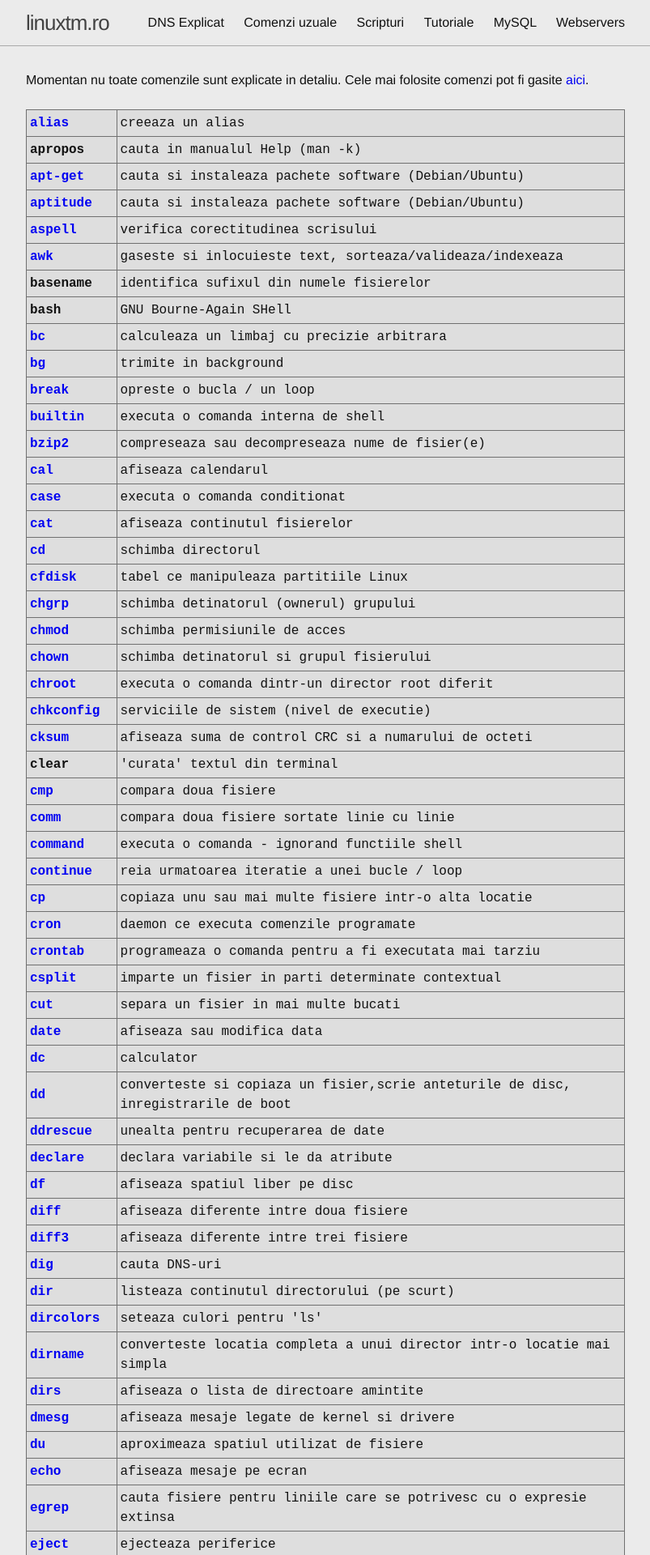
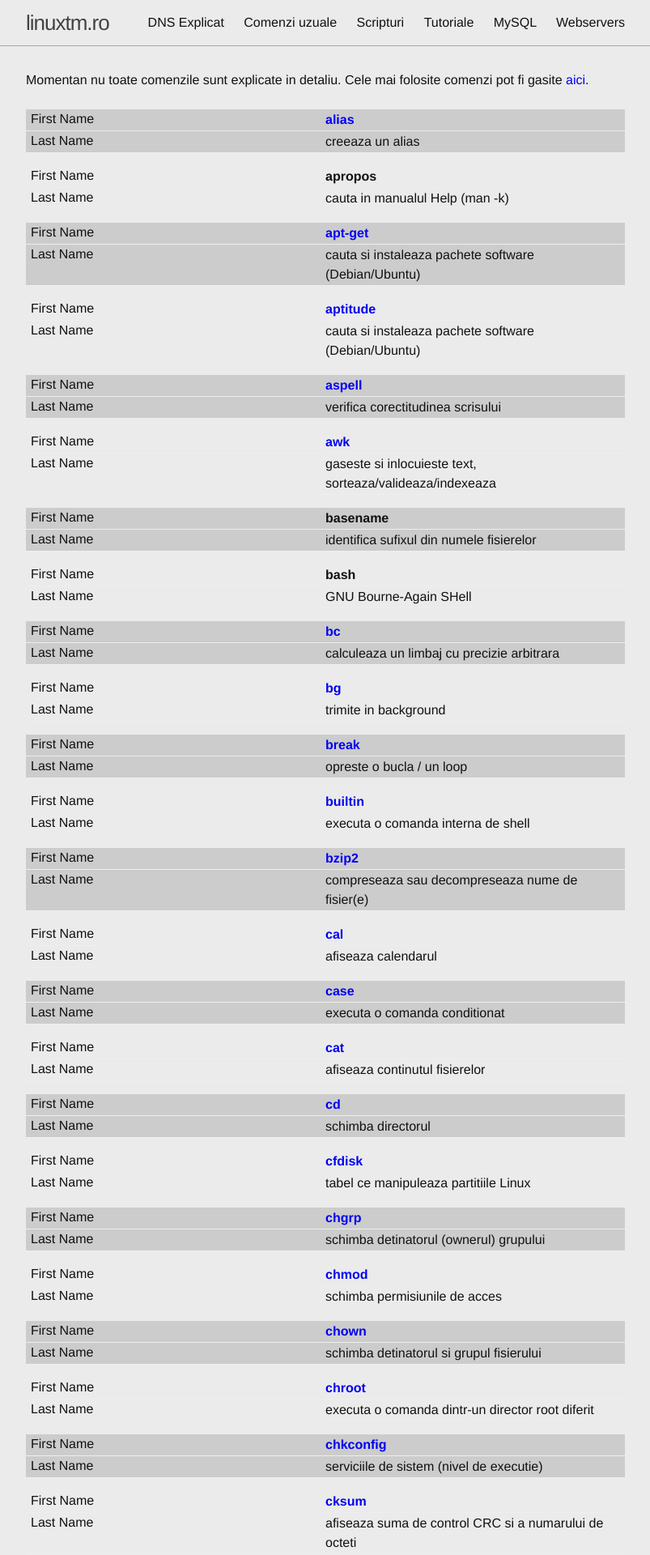
Before and after one commit to linuxtm/linuxtm.github.io, a Jekyll site: the page built from index.html, in a window 1280 px wide. Shown: the top 1920 px of the page at 81% size, without its empty margins (238-1041 px from the left). Built offline with Jekyll 4.4.1, drawn with Linux system fonts in a browser that asks for light colours.

Commit message:
Update main.scss

```diff
--- a/css/main.scss
+++ b/css/main.scss
@@ -3,24 +3,68 @@
 ---
 @charset "utf-8";
 
-// Table style
-table {
-    border-collapse: collapse;
-    font-family: "Courier New", Courier, monospace;
-}
+/*
+	Max width before this PARTICULAR table gets nasty. This query will take effect for any screen smaller than 760px and also iPads specifically.
+	*/
+	@media
+	  only screen
+    and (max-width: 760px), (min-device-width: 768px)
+    and (max-device-width: 1024px)  {
 
-table, th, td {
-    border: 1px solid #707070;
-    background: #dedede;
-    margin-right: auto;
-    margin-left: auto;
-}
-tr:nth-child(even) {background-color: #f2f2f2}
+		/* Force table to not be like tables anymore */
+		table, thead, tbody, th, td, tr {
+			display: block;
+		}
 
-th, td {
-    padding: 4px;
-    text-align: left;
-}
+		/* Hide table headers (but not display: none;, for accessibility) */
+		thead tr {
+			position: absolute;
+			top: -9999px;
+			left: -9999px;
+		}
+
+    tr {
+      margin: 0 0 1rem 0;
+    }
+
+    tr:nth-child(odd) {
+      background: #ccc;
+    }
+
+		td {
+			/* Behave  like a "row" */
+			border: none;
+			border-bottom: 1px solid #eee;
+			position: relative;
+			padding-left: 50%;
+		}
+
+		td:before {
+			/* Now like a table header */
+			position: absolute;
+			/* Top/left values mimic padding */
+			top: 0;
+			left: 6px;
+			width: 45%;
+			padding-right: 10px;
+			white-space: nowrap;
+		}
+
+		/*
+		Label the data
+    You could also use a data-* attribute and content for this. That way "bloats" the HTML, this way means you need to keep HTML and CSS in sync. Lea Verou has a clever way to handle with text-shadow.
+		*/
+		td:nth-of-type(1):before { content: "First Name"; }
+		td:nth-of-type(2):before { content: "Last Name"; }
+		td:nth-of-type(3):before { content: "Job Title"; }
+		td:nth-of-type(4):before { content: "Favorite Color"; }
+		td:nth-of-type(5):before { content: "Wars of Trek?"; }
+		td:nth-of-type(6):before { content: "Secret Alias"; }
+		td:nth-of-type(7):before { content: "Date of Birth"; }
+		td:nth-of-type(8):before { content: "Dream Vacation City"; }
+		td:nth-of-type(9):before { content: "GPA"; }
+		td:nth-of-type(10):before { content: "Arbitrary Data"; }
+	}
 
 
 // Our variables
```
